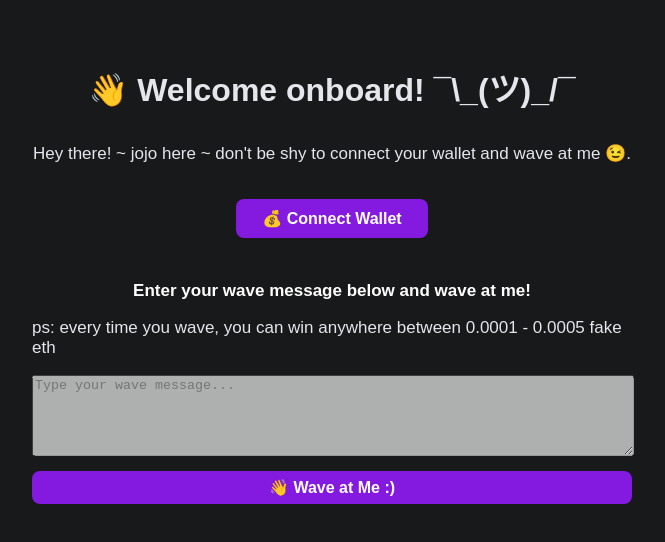
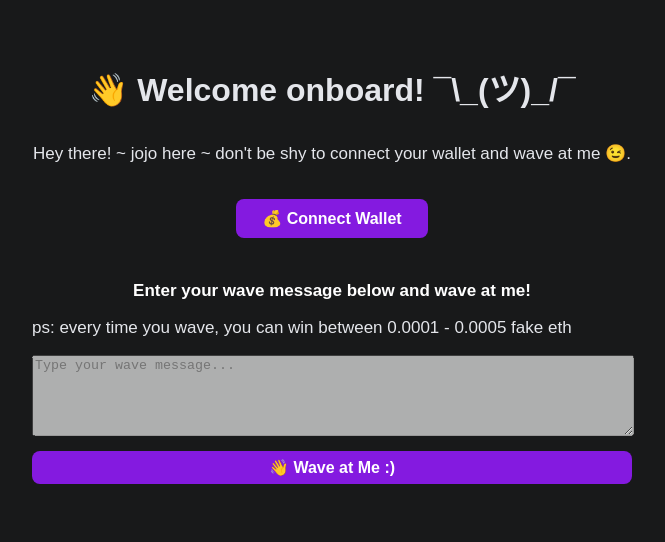
Before and after one commit to joeymach/wave-app-react, a React (Create React App) app: page / in a window 1280 px wide. Shown: the top 542 px of the page, without its empty margins (308-973 px from the left). Built offline with nearby package versions, Linux system fonts and the light colour scheme.

Commit message:
change heading

```diff
--- a/src/App.js
+++ b/src/App.js
@@ -179,7 +179,7 @@ const App = () => {
 				)}
 				<form onSubmit={wave}>
 					<p className="waveLabel">Enter your wave message below and wave at me!</p>
-					<p>ps: every time you wave, you can win anywhere between 0.0001 - 0.0005 fake eth</p>
+					<p>ps: every time you wave, you can win between 0.0001 - 0.0005 fake eth</p>
 					<textarea
 						rows="5"
 						className="waveTextbox"
```
